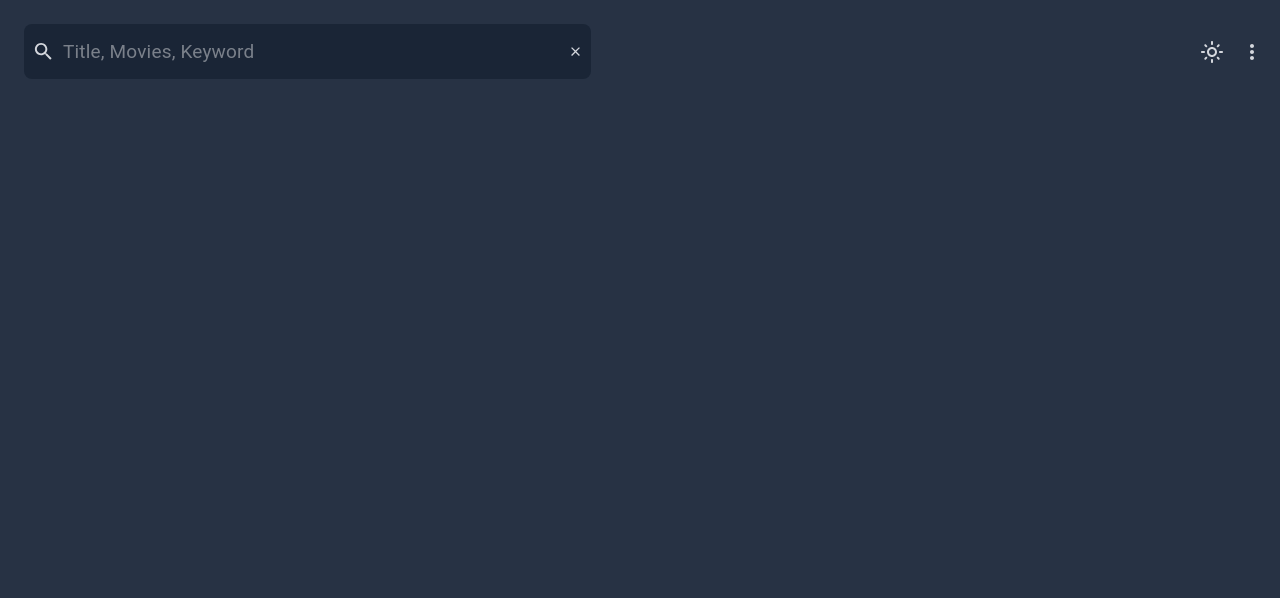
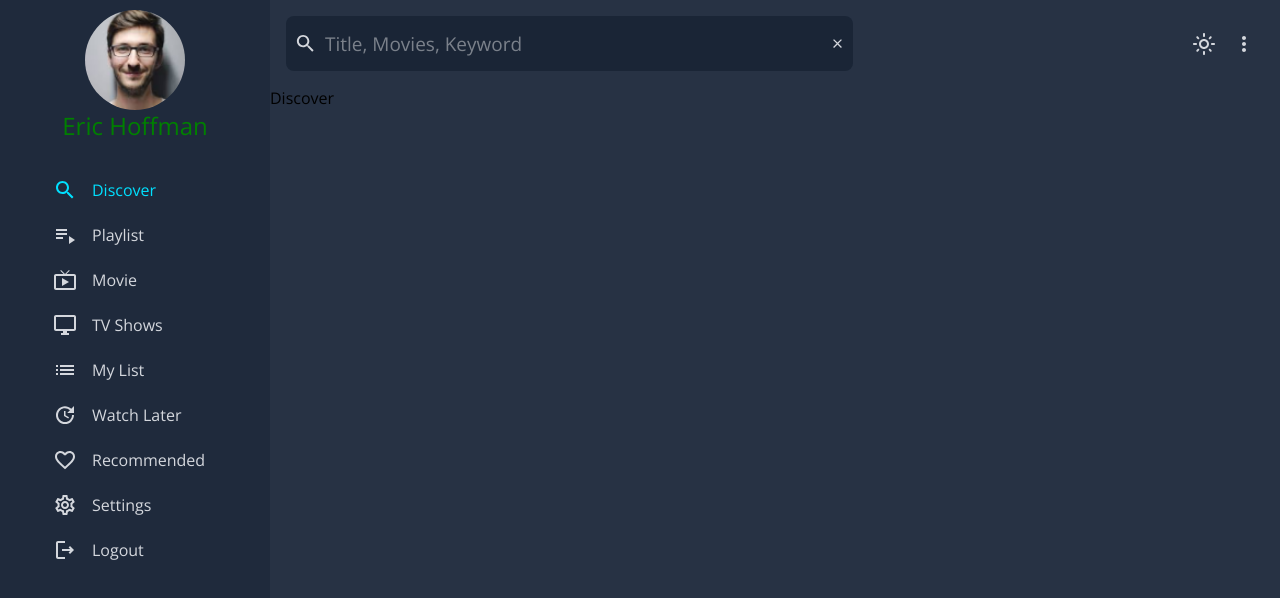
Before and after one commit to ameerajayakumar/movie-app, a React (Create React App) app: page / in a window 1280 px wide. Shown: the top 598 px of the page. Built offline with nearby package versions, Linux system fonts and the light colour scheme.

Commit message:
topnav, sidenav

```diff
--- a/package.json
+++ b/package.json
@@ -13,7 +13,7 @@
     "@testing-library/user-event": "^13.5.0",
     "react": "^18.2.0",
     "react-dom": "^18.2.0",
-    "react-pro-sidebar": "^1.1.0-alpha.1",
+    "react-pro-sidebar": "^0.7.1",
     "react-router-dom": "^6.11.2",
     "react-scripts": "5.0.1",
     "web-vitals": "^2.1.4"
--- a/src/App.js
+++ b/src/App.js
@@ -1,12 +1,23 @@
+import Discover from './pages/discover';
+import { Routes, Route } from 'react-router-dom';
 import Topnav from './pages/global/Topnav';
+import Sidenav from './pages/global/Sidenav';
+import { ThemeProvider } from '@mui/material/styles';
+import { theme } from './theme';
 
 function App() {
   return (
-    <div className="app">
-      <main className="content">
-        <Topnav />
-      </main>
-    </div>
+    <ThemeProvider theme={theme}>
+      <div className="app">
+        <Sidenav />
+        <main className="content">
+          <Topnav />
+          <Routes>
+            <Route path="/" element={<Discover />} />
+          </Routes>
+        </main>
+      </div>
+    </ThemeProvider>
   );
 }
 
--- a/src/index.css
+++ b/src/index.css
@@ -9,6 +9,7 @@ body,
   width: 100%;
   font-family: 'Open Sans', sans-serif;
   background-color: #273244;
+  margin: 0;
 }
 
 .app {
--- a/src/pages/global/Sidenav.js
+++ b/src/pages/global/Sidenav.js
@@ -1,4 +1,90 @@
+import { ProSidebar, Menu, MenuItem } from 'react-pro-sidebar';
+import { Box, Typography } from '@mui/material';
+import 'react-pro-sidebar/dist/css/styles.css';
+import SearchIcon from '@mui/icons-material/Search';
+import PlaylistPlayIcon from '@mui/icons-material/PlaylistPlay';
+import LiveTvIcon from '@mui/icons-material/LiveTv';
+import DesktopWindowsOutlinedIcon from '@mui/icons-material/DesktopWindowsOutlined';
+import ListIcon from '@mui/icons-material/List';
+import UpdateIcon from '@mui/icons-material/Update';
+import FavoriteBorderIcon from '@mui/icons-material/FavoriteBorder';
+import SettingsOutlinedIcon from '@mui/icons-material/SettingsOutlined';
+import LogoutOutlinedIcon from '@mui/icons-material/LogoutOutlined';
+
+const Item = ({ title, icon, selected }) => {
+  return (
+    <MenuItem
+      style={{
+        color: '#D4D7DD',
+        cursor: 'none',
+      }}
+      icon={icon}
+    >
+      <Typography>{title}</Typography>
+    </MenuItem>
+  );
+};
+
 const Sidenav = () => {
-  return <div>Sidenav</div>;
+  return (
+    <Box
+      sx={{
+        '& .pro-sidebar-inner': {
+          background: `#1F2A3C !important`,
+        },
+        '& .pro-icon-wrapper': {
+          backgroundColor: 'transparent !important',
+        },
+        '& .pro-inner-item': {
+          padding: '5px 35px 5px 20px !important',
+        },
+        '& .pro-inner-item:hover': {
+          color: '#00E0FF  !important',
+        },
+      }}
+    >
+      <ProSidebar>
+        <Menu iconShape="square">
+          {/* LOGO AND MENU ICON */}
+          <Box mb="25px">
+            <Box display="flex" justifyContent="center" alignItems="center">
+              <img
+                alt="profile-user"
+                width="100px"
+                height="100px"
+                src={`../../assets/profile-pic.png`}
+                style={{ cursor: 'pointer', borderRadius: '50%' }}
+              />
+            </Box>
+            <Box textAlign="center">
+              <Typography variant="h5" color="green">
+                Eric Hoffman
+              </Typography>
+            </Box>
+          </Box>
+          <Box paddingLeft="10%">
+            <MenuItem
+              active="true"
+              style={{
+                color: '#00E0FF',
+              }}
+              icon={<SearchIcon />}
+            >
+              <Typography>Discover</Typography>
+            </MenuItem>
+            <Item title="Playlist" icon={<PlaylistPlayIcon />} />
+            <Item title="Movie" icon={<LiveTvIcon />} />
+            <Item title="TV Shows" icon={<DesktopWindowsOutlinedIcon />} />
+            <Item title="My List" icon={<ListIcon />} />
+            <Item title="Watch Later" icon={<UpdateIcon />} />
+            <Item title="Recommended" icon={<FavoriteBorderIcon />} />
+            <Item title="Settings" icon={<SettingsOutlinedIcon />} />
+            <Item title="Logout" icon={<LogoutOutlinedIcon />} />
+          </Box>
+        </Menu>
+      </ProSidebar>
+    </Box>
+  );
 };
+
 export default Sidenav;
--- a/src/pages/global/Topnav.js
+++ b/src/pages/global/Topnav.js
@@ -17,8 +17,13 @@ const Topnav = () => {
           sx={{
             flex: 1,
             color: '#fff',
-            fontSize: '19px',
+            fontSize: '21px',
             fontWeight: '400',
+            lineHeight: '44px',
+            '& ::placeholder': {
+              color: '#7B828E',
+              fontSize: '19px',
+            },
           }}
           placeholder="Title, Movies, Keyword"
         />
--- /dev/null
+++ b/src/theme.js
@@ -0,0 +1,7 @@
+import { createTheme } from '@mui/material/styles';
+
+export const theme = createTheme({
+  typography: {
+    fontFamily: ['Open Sans', 'sans-serif'].join(','),
+  },
+});
```
Also changed, not shown: public/assets/profile-pic.png (added), 1 other file (tests, documents, lock files or other folders).
